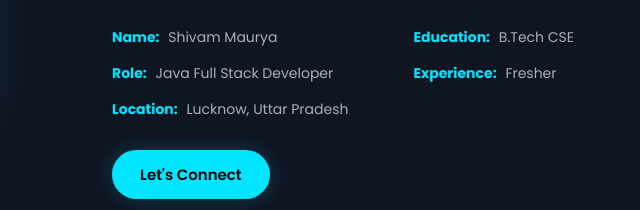
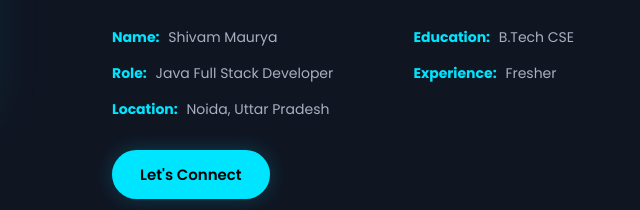
Before and after one commit to Shiva-maurya/Portifoili-, a plain HTML site: page index.html in a window 1280 px wide. Shown: the part 1330-1540 px from the top of the page, 465-1105 px from the left. Drawn offline with Linux system fonts and the light colour scheme.

Commit message:
Update location from Lucknow to Noida

```diff
--- a/index.html
+++ b/index.html
@@ -203,7 +203,7 @@
 
                     <div>
                         <strong>Location:</strong>
-                        <span>Lucknow, Uttar Pradesh</span>
+                        <span>Noida, Uttar Pradesh</span>
                     </div>
 
                 </div>
```
